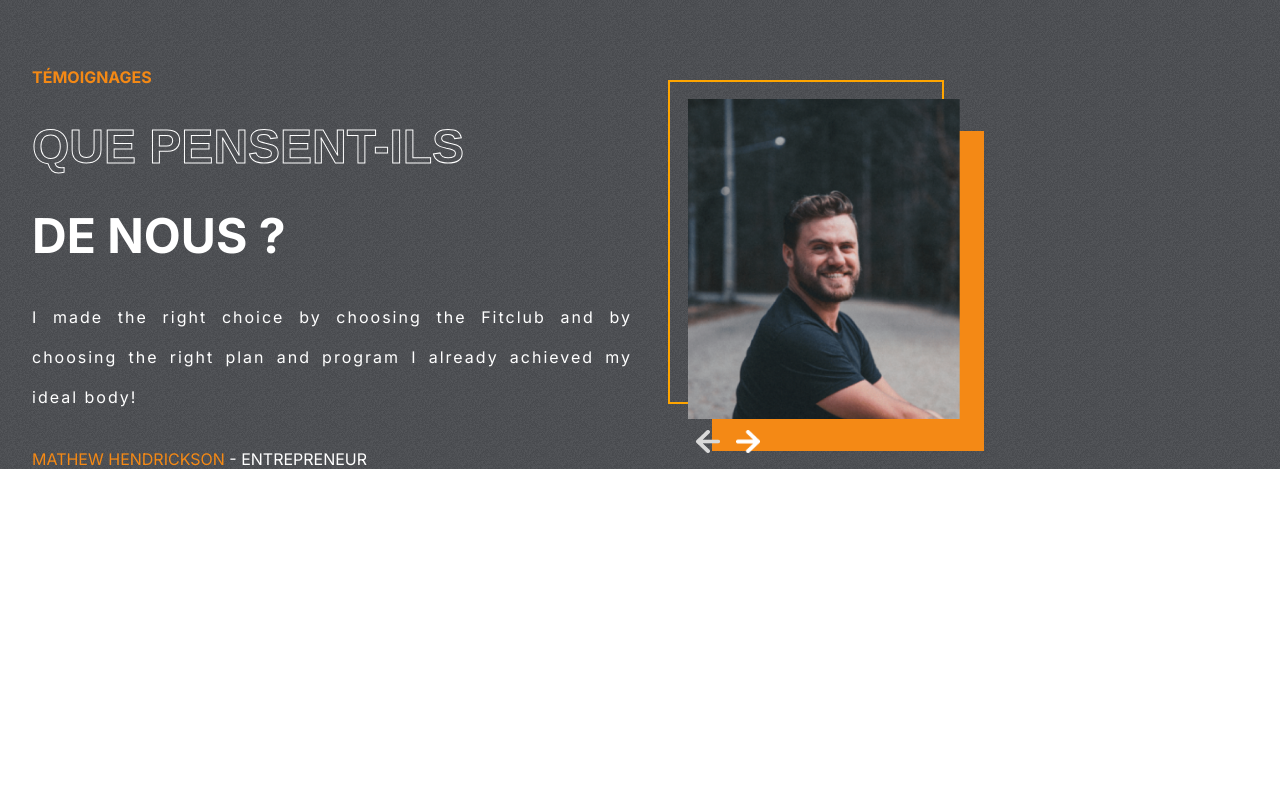
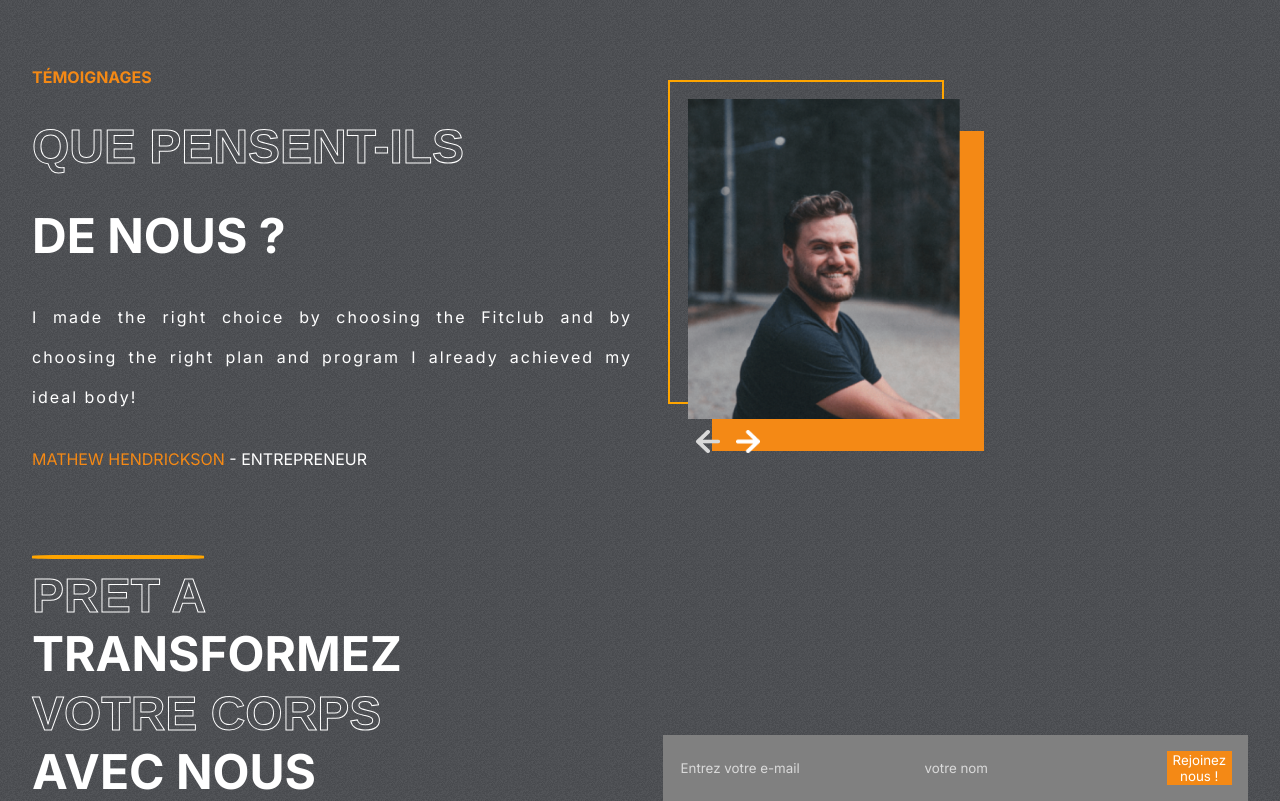
Before and after one commit to maximeOC/fitnessClub, a React (Create React App) app: page / in a window 1280 px wide. Shown: the part 2695-3496 px from the top of the page. Before the commit the page ends 3164 px from the top, so only its background shows below. Built offline with nearby package versions, Linux system fonts and the light colour scheme.

Commit message:
add email

```diff
--- a/src/App.js
+++ b/src/App.js
@@ -4,6 +4,7 @@ import Programms from './components/Programs/Programms';
 import Reasons from './components/Reasons/Reasons';
 import Plans from './components/Plans/Plans';
 import Testimonials from './components/Testimonials/Testimonials';
+import Join from './components/Join/Join';
 function App() {
   return (
     <div className="App">
@@ -12,6 +13,7 @@ function App() {
           <Reasons />
           <Plans />
           <Testimonials />
+          <Join />
     </div>
   );
 }
--- /dev/null
+++ b/src/components/Join/Join.jsx
@@ -0,0 +1,44 @@
+import React from "react";
+import { useRef } from "react";
+import "./join.css";
+import emailjs from '@emailjs/browser'
+
+const Join = () => {
+    const form = useRef();
+
+    const sendEmail = (e) => {
+        e.preventDefault();
+
+        emailjs.sendForm('service_817qlh6', 'template_hozrmb9', form.current, 'RpvDB_X2MY8nyPBb-')
+          .then((result) => {
+              console.log(result.text);
+          }, (error) => {
+              console.log(error.text);
+          });
+      };
+  return (
+    <div className="join" id="join-us">
+      <div className="left-j">
+        <hr />
+        <div>
+          <span className="stroke-text">PRET A </span>
+          <span>TRANSFORMEZ</span>
+        </div>
+        <div>
+          <span className="stroke-text">VOTRE CORPS </span>
+          <span>AVEC NOUS</span>
+        </div>
+      </div>
+      <div className="right-j">
+
+        <form ref={form} className="email-container" onSubmit={sendEmail}>
+            <input type="email" name="user_email" placeholder="Entrez votre e-mail" />
+            <input type="text" name="user_name" placeholder="votre nom"/>
+            <button className="btn-j">Rejoinez nous !</button>
+        </form>
+      </div>
+    </div>
+  );
+};
+
+export default Join;
--- /dev/null
+++ b/src/components/Join/join.css
@@ -0,0 +1,51 @@
+.join{
+    display: flex;
+    padding: 0 2rem;
+    gap: 10rem;
+}
+
+.left-j{
+    color: white;
+    font-size: 3rem;
+    font-weight: bold;
+    position: relative;
+    text-transform: uppercase;
+}
+
+.left-j>hr{
+    position: absolute;
+    width: 10.5rem;
+    border: 2px solid orange;
+    border-radius: 20%;
+    margin: -10px 0;
+}
+
+.right-j{
+    display: flex;
+    justify-content: center;
+    align-items: flex-end;
+}
+
+.email-container{
+    display: flex;
+    gap: 3rem;
+    background-color: gray;
+   padding: 1rem;
+}
+.email-container>input{
+    height: 2rem;
+    background-color: transparent;
+    border: none;
+    outline: none;
+    color: var(--lightgrayz);
+}
+
+::placeholder{
+    color: var(--lightgray);
+}
+
+.btn-j{
+    background-color: var(--orange);
+    color: white;
+    border: none;
+}
```
